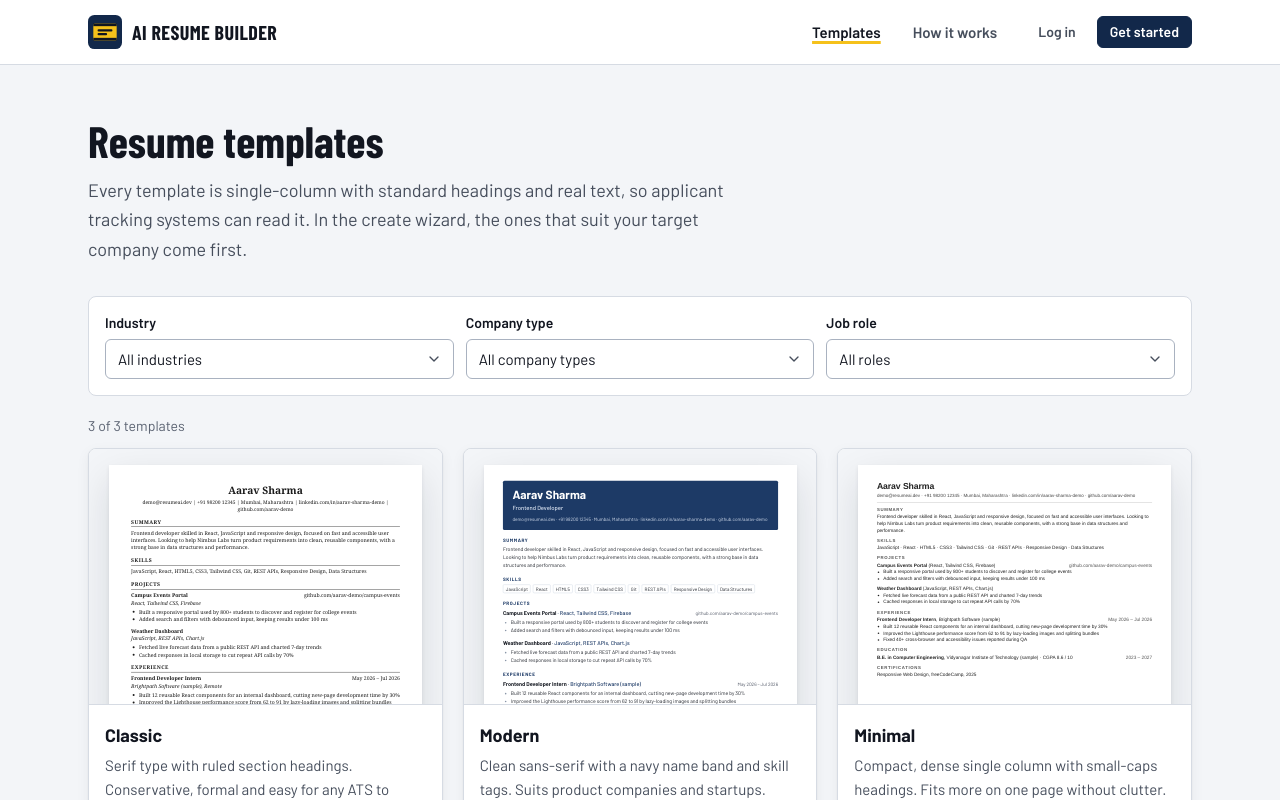
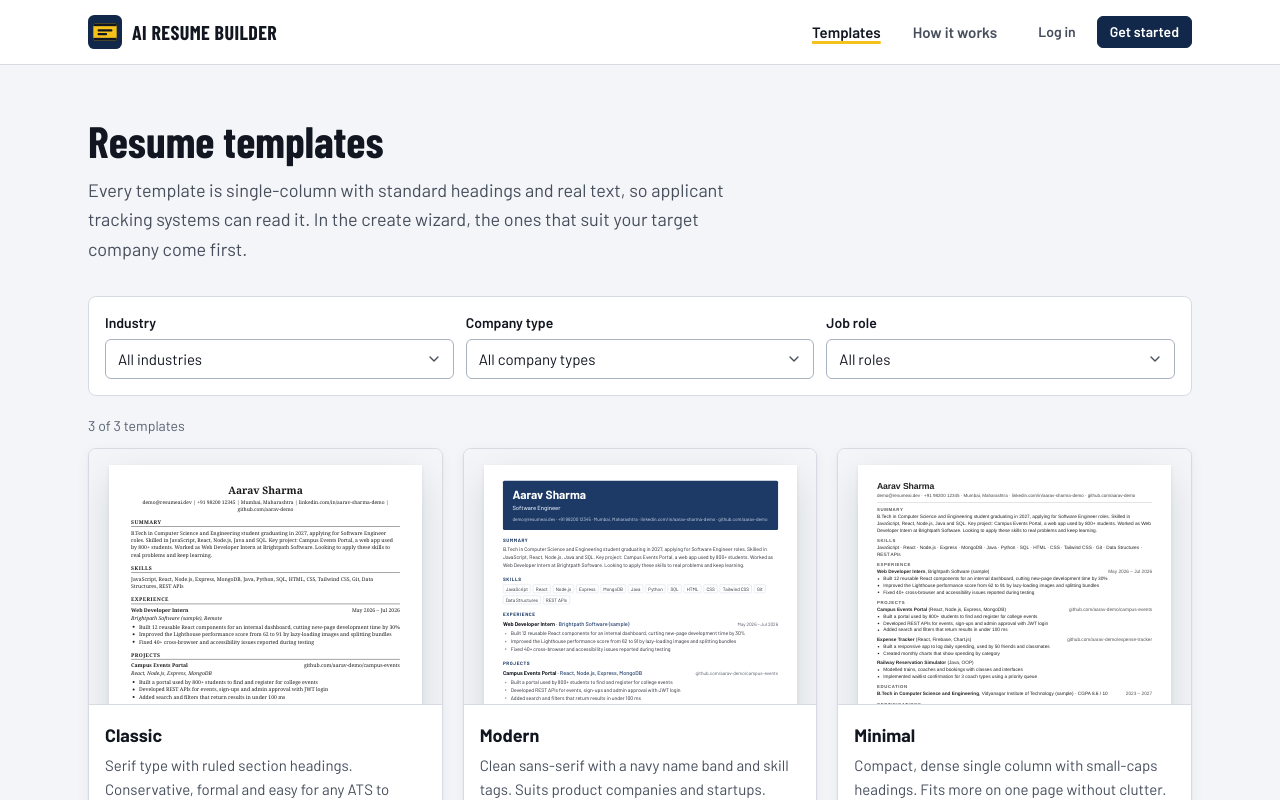
Before and after one commit to hpatne/ai-resume-builder, a React (Vite) app in the folder client/: page /templates in a window 1280 px wide. Shown: the top 800 px of the page. Built offline with nearby package versions, Linux system fonts and the light colour scheme.

Commit message:
feat: new demo data with a complete fresher resume and a tailored copy

```diff
--- a/client/src/data/sampleResumes.js
+++ b/client/src/data/sampleResumes.js
@@ -1,4 +1,9 @@
-// Sample resumes so the demo account has data.
+// Sample resumes so the demo account has data. "Reset demo data" (admin) brings these back.
+// ATS scores are worked out by the real scoring function, not typed in.
+import sampleJobDescriptions from './sampleJobDescriptions'
+import { findSkillsInText } from '../utils/jobDescription'
+import { calculateAtsScore } from '../utils/atsScore'
+
 const demoPersonal = {
   fullName: 'Aarav Sharma',
   email: 'demo@resumeai.dev',
@@ -11,7 +16,7 @@ const demoPersonal = {
 const demoEducation = [
   {
     id: 'edu-1',
-    degree: 'B.E. in Computer Engineering',
+    degree: 'B.Tech in Computer Science and Engineering',
     institution: 'Vidyanagar Institute of Technology (sample)',
     location: 'Mumbai',
     startYear: '2023',
@@ -20,9 +25,81 @@ const demoEducation = [
   },
 ]
 
+const demoExperience = [
+  {
+    id: 'exp-1',
+    jobTitle: 'Web Developer Intern',
+    company: 'Brightpath Software (sample)',
+    location: 'Remote',
+    startDate: 'May 2026',
+    endDate: 'Jul 2026',
+    bullets:
+      'Built 12 reusable React components for an internal dashboard, cutting new-page development time by 30%\nImproved the Lighthouse performance score from 62 to 91 by lazy-loading images and splitting bundles\nFixed 40+ cross-browser and accessibility issues reported during testing',
+  },
+]
+
+const demoProjects = [
+  {
+    id: 'proj-1',
+    name: 'Campus Events Portal',
+    techStack: 'React, Node.js, Express, MongoDB',
+    link: 'github.com/aarav-demo/campus-events',
+    bullets:
+      'Built a portal used by 800+ students to find and register for college events\nDeveloped REST APIs for events, sign-ups and admin approval with JWT login\nAdded search and filters that return results in under 100 ms',
+  },
+  {
+    id: 'proj-2',
+    name: 'Expense Tracker',
+    techStack: 'React, Firebase, Chart.js',
+    link: 'github.com/aarav-demo/expense-tracker',
+    bullets: 'Built a responsive app to log daily spending, used by 50 friends and classmates\nCreated monthly charts that show spending by category',
+  },
+  {
+    id: 'proj-3',
+    name: 'Railway Reservation Simulator',
+    techStack: 'Java, OOP',
+    link: '',
+    bullets: 'Modelled trains, coaches and bookings with classes and interfaces\nImplemented waitlist confirmation for 3 coach types using a priority queue',
+  },
+]
+
+const demoCertifications = [
+  { id: 'cert-1', name: 'Responsive Web Design', issuer: 'freeCodeCamp', year: '2025' },
+  { id: 'cert-2', name: 'Programming in Java', issuer: 'NPTEL', year: '2025' },
+]
+
+const frontendJob = sampleJobDescriptions['frontend-developer']
+
 const sampleResumes = [
+  // 1. Complete fresher resume (made with the create form, no job description yet)
   {
-    id: 'r-nimbus-frontend',
+    id: 'r-aarav-main',
+    userId: 'u-demo',
+    title: 'Software Engineer – Main resume',
+    companyId: '',
+    companyName: '',
+    roleId: 'software-engineer',
+    roleTitle: 'Software Engineer',
+    templateId: 'classic',
+    sectionOrder: ['summary', 'skills', 'experience', 'projects', 'education', 'certifications'],
+    personal: demoPersonal,
+    summary:
+      'B.Tech in Computer Science and Engineering student graduating in 2027, applying for Software Engineer roles. Skilled in JavaScript, React, Node.js, Java and SQL. Key project: Campus Events Portal, a web app used by 800+ students. Worked as Web Developer Intern at Brightpath Software. Looking to apply these skills to real problems and keep learning.',
+    skills: ['JavaScript', 'React', 'Node.js', 'Express', 'MongoDB', 'Java', 'Python', 'SQL', 'HTML', 'CSS', 'Tailwind CSS', 'Git', 'Data Structures', 'REST APIs'],
+    experience: demoExperience,
+    education: demoEducation,
+    projects: demoProjects,
+    certifications: demoCertifications,
+    jobDescription: '',
+    jobSkills: [],
+    createdVia: 'form',
+    atsScore: 'calculate',
+    createdAt: '2026-09-25T09:00:00.000Z',
+    updatedAt: '2026-10-02T18:20:00.000Z',
+  },
+  // 2. Copy of resume 1, tailored for a Frontend Developer job ("Tailor for a new job")
+  {
+    id: 'r-aarav-frontend',
     userId: 'u-demo',
     title: 'Nimbus Labs – Frontend Developer',
     companyId: 'nimbus-labs',
@@ -33,114 +110,19 @@ const sampleResumes = [
     sectionOrder: ['summary', 'skills', 'projects', 'experience', 'education', 'certifications'],
     personal: demoPersonal,
     summary:
-      'Frontend developer skilled in React, JavaScript and responsive design, focused on fast and accessible user interfaces. Looking to help Nimbus Labs turn product requirements into clean, reusable components, with a strong base in data structures and performance.',
-    skills: ['JavaScript', 'React', 'HTML5', 'CSS3', 'Tailwind CSS', 'Git', 'REST APIs', 'Responsive Design', 'Data Structures'],
-    experience: [
-      {
-        id: 'exp-1',
-        jobTitle: 'Frontend Developer Intern',
-        company: 'Brightpath Software (sample)',
-        location: 'Remote',
-        startDate: 'May 2026',
-        endDate: 'Jul 2026',
-        bullets:
-          'Built 12 reusable React components for an internal dashboard, cutting new-page development time by 30%\nImproved the Lighthouse performance score from 62 to 91 by lazy-loading images and splitting bundles\nFixed 40+ cross-browser and accessibility issues reported during QA',
-      },
-    ],
+      'B.Tech in Computer Science and Engineering student graduating in 2027, applying for the Frontend Developer role at Nimbus Labs. Skilled in JavaScript, React, HTML, CSS and Tailwind CSS. Key project: Campus Events Portal (React, Node.js, Express, MongoDB). Built a portal used by 800+ students to find and register for college events. Worked as Web Developer Intern at Brightpath Software.',
+    skills: ['JavaScript', 'React', 'HTML', 'CSS', 'Tailwind CSS', 'REST APIs', 'Git', 'Data Structures', 'Node.js', 'Express', 'MongoDB', 'Java', 'Python', 'SQL'],
+    experience: demoExperience,
     education: demoEducation,
-    projects: [
-      {
-        id: 'proj-1',
-        name: 'Campus Events Portal',
-        techStack: 'React, Tailwind CSS, Firebase',
-        link: 'github.com/aarav-demo/campus-events',
-        bullets:
-          'Built a responsive portal used by 800+ students to discover and register for college events\nAdded search and filters with debounced input, keeping results under 100 ms',
-      },
-      {
-        id: 'proj-2',
-        name: 'Weather Dashboard',
-        techStack: 'JavaScript, REST APIs, Chart.js',
-        link: '',
-        bullets:
-          'Fetched live forecast data from a public REST API and charted 7-day trends\nCached responses in local storage to cut repeat API calls by 70%',
-      },
-    ],
-    certifications: [{ id: 'cert-1', name: 'Responsive Web Design', issuer: 'freeCodeCamp', year: '2025' }],
-    atsScore: 82,
-    createdAt: '2026-09-25T09:00:00.000Z',
-    updatedAt: '2026-10-02T18:20:00.000Z',
-  },
-  {
-    id: 'r-corewave-se',
-    userId: 'u-demo',
-    title: 'Corewave IT Services – Software Engineer',
-    companyId: 'corewave-it',
-    companyName: 'Corewave IT Services',
-    roleId: 'software-engineer',
-    roleTitle: 'Software Engineer',
-    templateId: 'classic',
-    sectionOrder: ['summary', 'education', 'skills', 'experience', 'certifications', 'projects'],
-    personal: demoPersonal,
-    summary:
-      'Final-year computer engineering student with strong foundations in Java, OOP and problem solving. Worked on team projects using agile practices and keen to learn client technologies at Corewave IT Services.',
-    skills: ['Java', 'Python', 'OOP', 'SQL', 'Git', 'Problem Solving'],
-    experience: [
-      {
-        id: 'exp-1',
-        jobTitle: 'Software Developer Intern',
-        company: 'Brightpath Software (sample)',
-        location: 'Remote',
-        startDate: 'May 2026',
-        endDate: 'Jul 2026',
-        bullets:
-          'Worked on refactoring a legacy Java module\nResponsible for writing unit tests for the billing service\nHelped the team with documentation',
-      },
-    ],
-    education: demoEducation,
-    projects: [
-      {
-        id: 'proj-1',
-        name: 'Railway Reservation Simulator',
-        techStack: 'Java, OOP, File I/O',
-        link: '',
-        bullets: 'Modelled trains, coaches and bookings with classes and interfaces\nImplemented waitlist confirmation using a priority queue',
-      },
-    ],
-    certifications: [{ id: 'cert-1', name: 'Programming in Java', issuer: 'NPTEL', year: '2025' }],
-    atsScore: 64,
-    createdAt: '2026-09-20T11:00:00.000Z',
-    updatedAt: '2026-09-28T16:45:00.000Z',
-  },
-  {
-    id: 'r-ledgerline-da',
-    userId: 'u-demo',
-    title: 'Ledgerline Capital – Data Analyst',
-    companyId: 'ledgerline-capital',
-    companyName: 'Ledgerline Capital',
-    roleId: 'data-analyst',
-    roleTitle: 'Data Analyst',
-    templateId: 'minimal',
-    sectionOrder: ['summary', 'experience', 'skills', 'certifications', 'education', 'projects'],
-    personal: demoPersonal,
-    summary:
-      'Data analyst skilled in SQL, Excel and Python, turning raw data into clear reports. Looking to support accurate, compliant reporting at Ledgerline Capital.',
-    skills: ['SQL', 'Excel', 'Python', 'Pandas', 'Power BI', 'Reporting'],
-    experience: [],
-    education: demoEducation,
-    projects: [
-      {
-        id: 'proj-1',
-        name: 'College Placement Dashboard',
-        techStack: 'SQL, Power BI',
-        link: '',
-        bullets: 'Modelled 5 years of placement data and built branch-wise KPI views\nHighlighted top recruiters and salary trends for the placement cell',
-      },
-    ],
-    certifications: [{ id: 'cert-1', name: 'Data Analytics with Python', issuer: 'NPTEL', year: '2026' }],
-    atsScore: null,
-    createdAt: '2026-09-18T10:00:00.000Z',
-    updatedAt: '2026-09-20T12:10:00.000Z',
+    projects: demoProjects,
+    certifications: demoCertifications,
+    jobDescription: frontendJob,
+    jobSkills: findSkillsInText(frontendJob),
+    createdVia: 'form',
+    tailoredFrom: 'r-aarav-main',
+    atsScore: 'calculate',
+    createdAt: '2026-10-03T10:00:00.000Z',
+    updatedAt: '2026-10-03T10:05:00.000Z',
   },
   {
     id: 'r-priya-sprintly',
@@ -159,7 +141,7 @@ const sampleResumes = [
     education: [{ id: 'edu-1', degree: 'B.Tech in Information Technology', institution: 'Coastal College of Engineering (sample)', location: 'Kochi', startYear: '2022', endYear: '2026', score: 'CGPA 8.9 / 10' }],
     projects: [],
     certifications: [],
-    atsScore: 71,
+    atsScore: 'calculate',
     createdAt: '2026-09-05T10:00:00.000Z',
     updatedAt: '2026-09-30T10:00:00.000Z',
   },
@@ -186,4 +168,7 @@ const sampleResumes = [
   },
 ]
 
-export default sampleResumes
+// Work out each 'calculate' score with the real ATS function
+export default sampleResumes.map((resume) =>
+  resume.atsScore === 'calculate' ? { ...resume, atsScore: calculateAtsScore(resume, resume.jobDescription).score, atsCheckedAt: resume.updatedAt } : resume
+)
```
